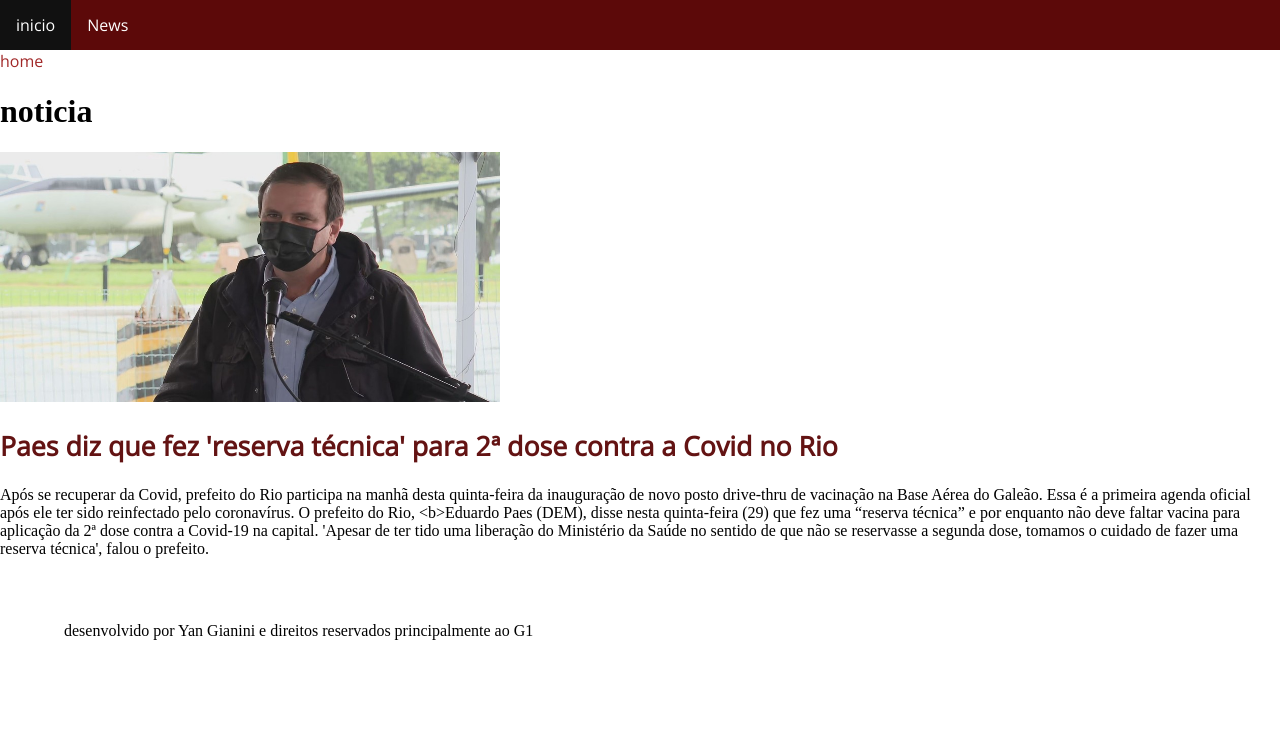
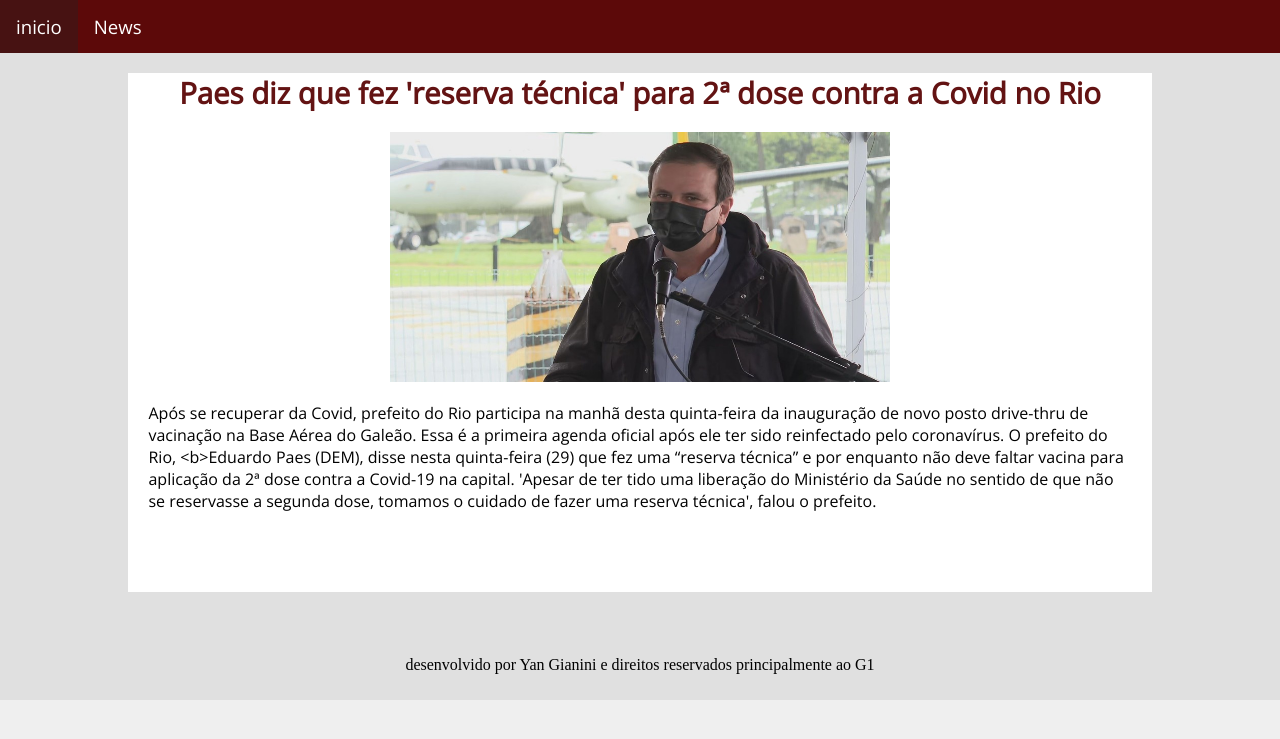
Before and after one commit to YanGianini/t1hipermidia, a Flask app: page /noticias/1 in a window 1280 px wide. Shown: the top 739 px of the page. Run offline with Flask 2, Linux system fonts and the light colour scheme.

Commit message:
ultimas noticias adcionadas e css finalizado

```diff
--- a/application/view/static/home.css
+++ b/application/view/static/home.css
@@ -6,7 +6,7 @@ html, body {
     box-sizing: border-box;
     padding: 0;
     margin: 0;
-    background-color: white;
+    background-color: hsla(0, 0%, 0%, 0.062);
 }
 
 ul {
@@ -30,14 +30,12 @@ ul {
   }
 
   a#menu:hover {
-    background-color: #111;
+    background-color: rgb(71, 18, 18);
   }
-
 
 
 div#inicio {
     box-sizing: border-box;
-    background-color: white;
     padding-bottom: 0%;
     margin-bottom: 0%;
 }
@@ -47,7 +45,7 @@ div#noticia {
     width: 80%;
     margin-left: 10%;
     background-color: white;
-    box-shadow: ;
+    padding-bottom: 5%;
 }
 
 div#estados {
@@ -67,10 +65,23 @@ img#band {
     height: 100px;
 }
 
+img#noticia {
+    width: 500px;
+    height: 250px;
+}
+
 a {
     color: rgb(161, 40, 40);
     text-decoration: none;
     font-family: 'Open Sans', sans-serif;
+    font-size: 14pt;
+}
+
+h1 {
+    font-size: 22pt;
+    color: rgb(99, 19, 19);
+    font-family: 'Open Sans', sans-serif;
+    text-align: center;
 }
 
 h2 {
@@ -84,7 +95,28 @@ h3 {
     font-family: 'Open Sans', sans-serif;
 }
 
+p {
+    margin-left: 2%;
+    margin-right: 2%;
+    font-family: 'Open Sans', sans-serif;
+    font-size: 14;
+}
+
+div#noticia_conteudo {
+    display: flex;
+    justify-content: center;
+}
+
+div#img_noticia {
+    display: block;
+}
+
 footer {
     box-sizing: border-box;
-    margin: 5%;
+    left: 0;
+    bottom: 0;
+    width: 100%;
+    margin-top: 5%;
+    text-align: center;
+    padding-bottom: 2%;
 }
--- a/application/view/templates/index.html
+++ b/application/view/templates/index.html
@@ -14,13 +14,14 @@
     </ul>
     {% block conteudo %}
     <div id="inicio">
-        <h2>Covid Journal</h2>
+        <h1>Covid Journal</h1>
     </div>
         <section id="noticias">
         <div id="noticia">
-            <h3>Estados</h3>
+            <h1>Estados</h3>
             {% for estado in lista_estados %}
             <div id="estados">
+                <hr>
                 <img src="{{url_for('static', filename='img/'+ estado.get_url_img() )}}" alt="" id="band">
                 <h2>{{ estado.get_nome() }} - {{ estado.get_sigla() }}</h2>
             </div>
--- a/application/view/templates/noticia.html
+++ b/application/view/templates/noticia.html
@@ -2,13 +2,14 @@
 {% block conteudo %}
 
 <body>
-    <a href="{{ url_for('index') }}">home</a>
+    <div id="noticia">
+        <h1>{{ noticia.get_titulo() }}</h1>
+        <div id="noticia_conteudo">
+            <div id="img_noticia"><img id="noticia" src="{{url_for('static', filename='img/'+ noticia.get_url_img() )}}" alt=""></div>
+        </div>
 
-    <h1>noticia</h2>
-        <img src="{{url_for('static', filename='img/'+ noticia.get_url_img() )}}" alt="" width="500" height="250">
-    <h2>{{ noticia.get_titulo() }}</h2>
-
-    <p>{{ noticia.get_texto() }}</p>
+        <p>{{ noticia.get_texto() }}</p>
+    </div>
 </body>
 
 {% endblock %}
```
Also changed, not shown: application/__init__.py (+21 -5 lines), application/view/static/img/es8.jpg (added), application/view/static/img/mapa7.jpg (added), application/view/static/img/minas5.jpeg (added), application/view/static/img/minas6.jpg (added), application/view/static/img/virus4.jpg (added).
